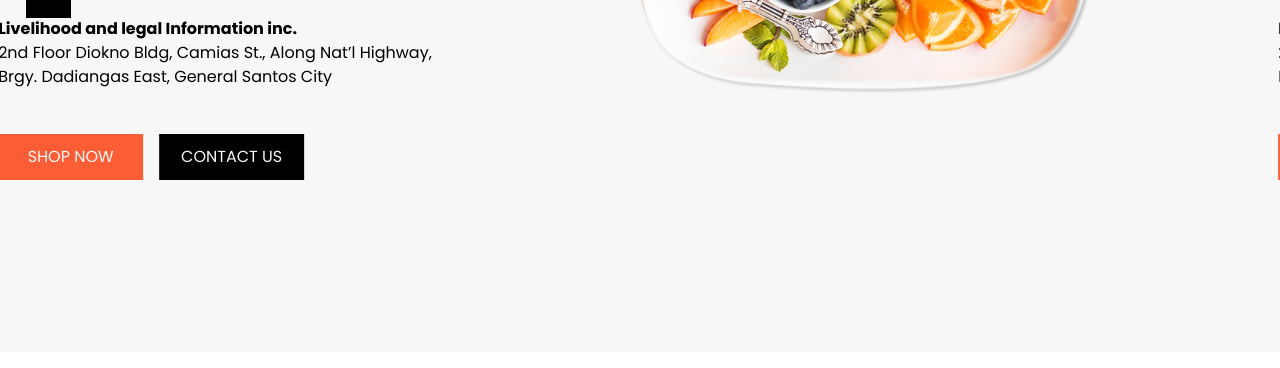
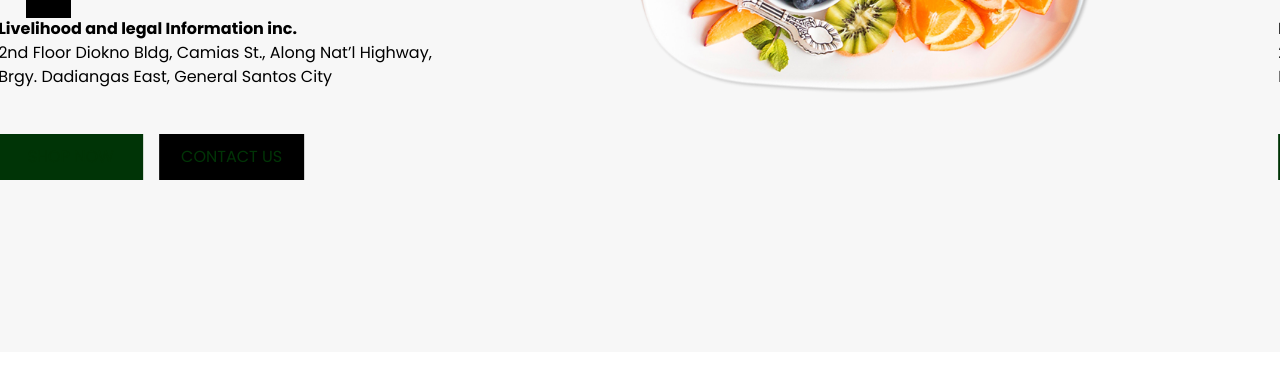
Before and after one commit to kasandigan/community, a plain HTML site: page index.html in a window 1280 px wide. Shown: the part 432-800 px from the top of the page. Drawn offline with nearby package versions, Linux system fonts and the light colour scheme; some packages are replaced by stand-ins of ours.

Commit message:
Update style.css

```diff
--- a/css/style.css
+++ b/css/style.css
@@ -37,7 +37,7 @@ body {
   text-align: center;
   width: 145px;
   outline: none;
-  color: #f7f7f7;
+  color: #003406;
   border: 1px solid transparent;
 }
 
@@ -52,7 +52,7 @@ body {
 }
 
 .custom_orange-btn {
-  background-color: #fc5d35;
+  background-color: #003406;
 }
 
 .custom_orange-btn:hover {
```
